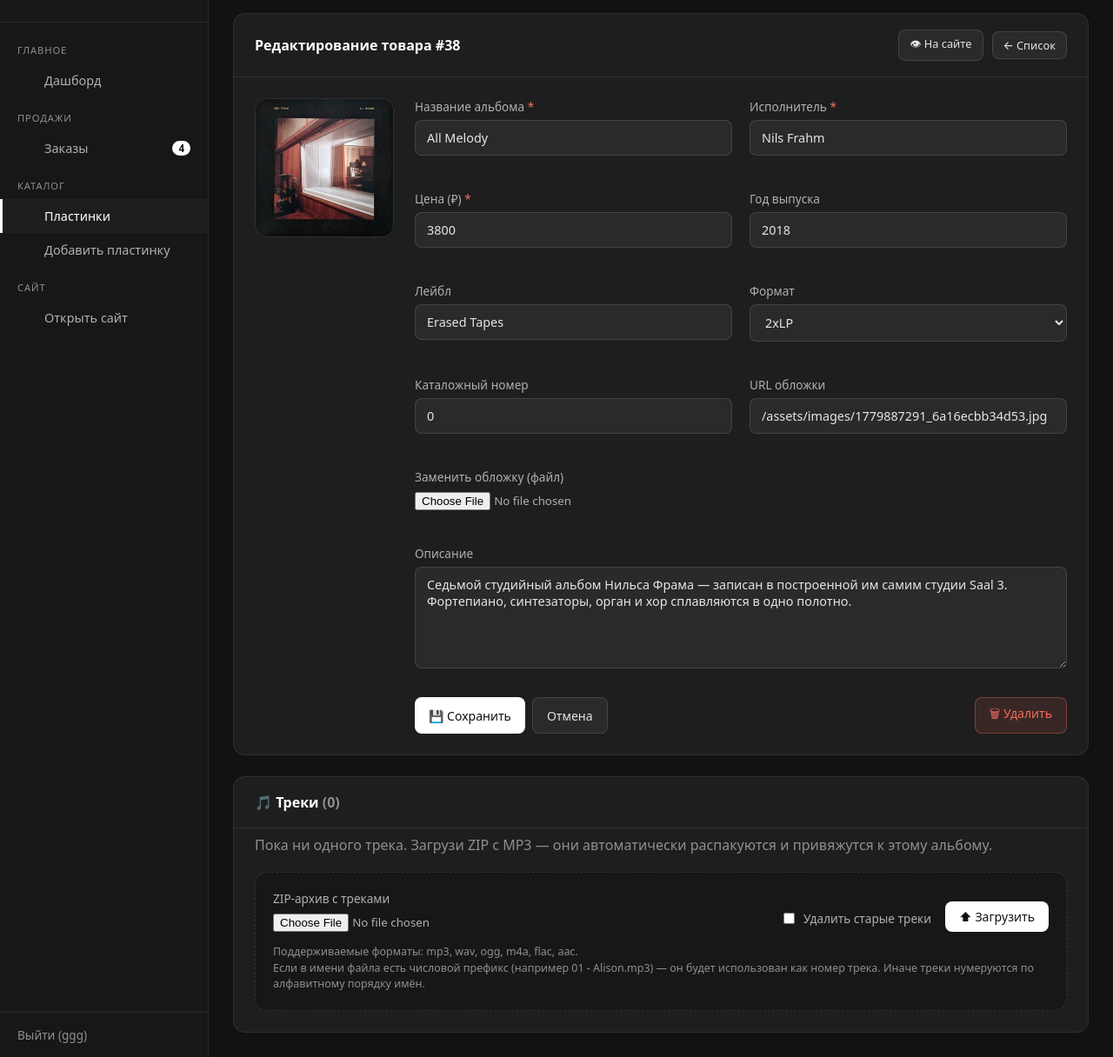
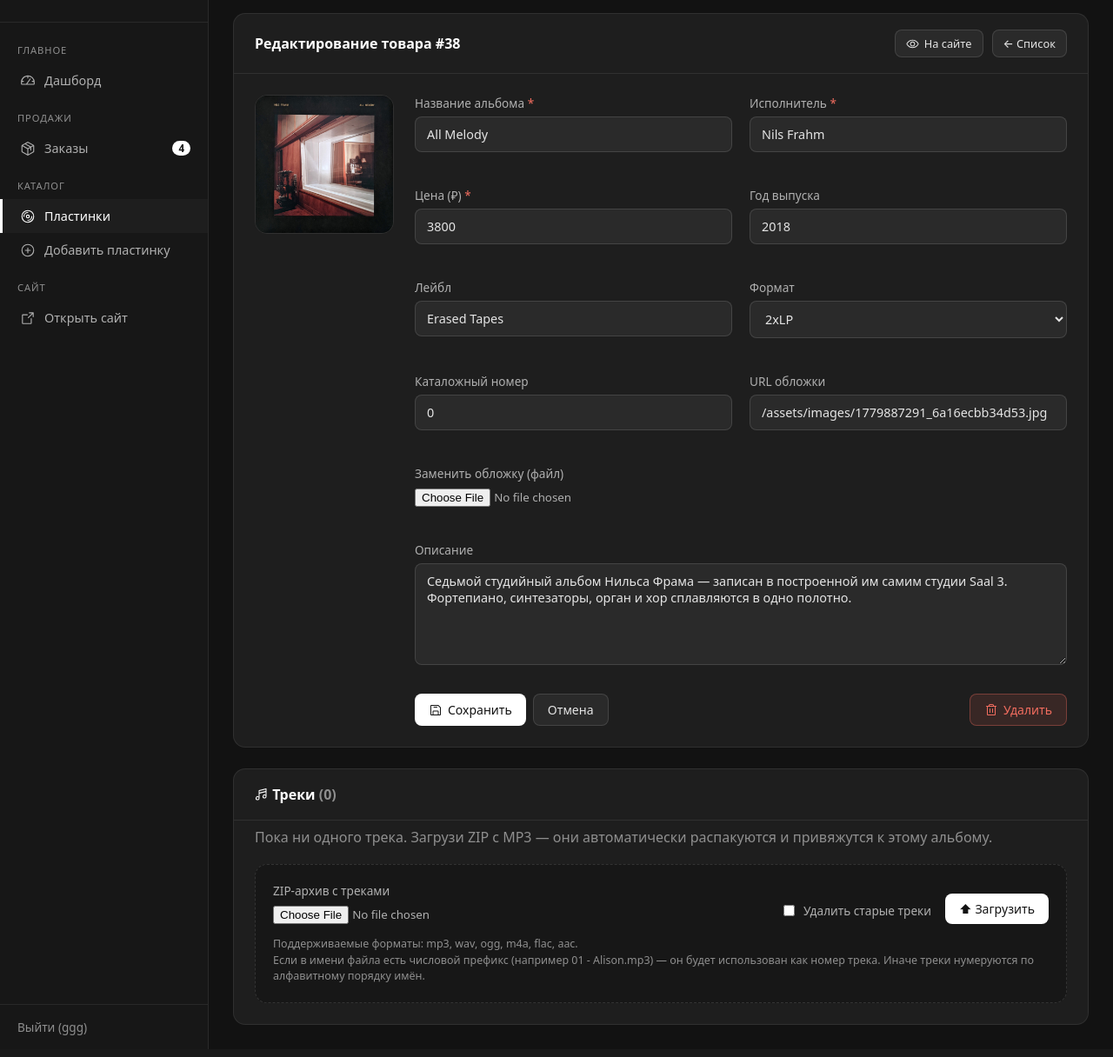
Before and after one commit to pizzakiller1337/svoizvuk, a PHP site: page /admin/products/edit.php?id=38 in a window 1280 px wide. Shown: the part 66-1282 px from the top of the page at 87% size. Run offline with PHP 8.4, Linux system fonts and the light colour scheme; a user stored in the database is signed in; data comes from the database, SQL or seed files in the repository; data that the repository does not hold is empty.

Commit message:
Стиль: шрифт Unbounded, иконки Phosphor, табличные цифры, lazy-обложки
- Unbounded (вариативный, локальный хостинг, 82КБ cyrillic+latin)
  для крупных заголовков: site-title, page-title, hero/contact/success;
  токен --font-display; капс-лейблы остаются системными
- Phosphor-иконки (11 шт.) инлайн-SVG через admin_icon():
  навигация админки (были пустые спаны), кнопки edit.php
  (были эмодзи 💾🗑👁🎵✕), плейсхолдер обложки, play-кнопка плеера
- font-variant-numeric: tabular-nums для всех цен и таблиц админки
- loading=lazy + decoding=async на обложках каталога (PHP и JS-шаблон)
- bump styles?v=10, tokens?v=3, admin?v=4

Co-Authored-By: Claude Opus 4.8 <noreply@anthropic.com>

```diff
--- a/about.php
+++ b/about.php
@@ -31,7 +31,7 @@ if ($r) { $stats['genres'] = (int)mysqli_fetch_assoc($r)['c']; }
     <link rel="apple-touch-icon" sizes="180x180" href="/assets/logo/apple-touch-icon.png">
     <link rel="manifest" href="/site.webmanifest">
     <meta name="theme-color" content="#171717">
-    <link rel="stylesheet" href="styles.css?v=9">
+    <link rel="stylesheet" href="styles.css?v=10">
 </head>
 <body>
 <?php require 'header.php'; ?>
--- a/admin/includes/admin.css
+++ b/admin/includes/admin.css
@@ -2,7 +2,7 @@
    АДМИН-ПАНЕЛЬ — общие стили
    Цвета/радиусы/тени — только через токены (tokens.css).
    ============================================================ */
-@import url("/tokens.css?v=2");
+@import url("/tokens.css?v=3");
 
 * { margin: 0; padding: 0; box-sizing: border-box; font-family: var(--font-sans); }
 body { background: var(--surface-0); color: var(--text-primary); min-height: 100vh; display: flex; flex-direction: column; }
@@ -95,6 +95,7 @@ th {
 td {
     padding: 14px 16px; border-bottom: 1px solid var(--border-subtle);
     font-size: 0.9rem; color: var(--text-primary); vertical-align: middle;
+    font-variant-numeric: tabular-nums;
 }
 tr:last-child td { border-bottom: none; }
 tr:hover td { background: var(--surface-3); }
@@ -354,3 +355,8 @@ img { max-width: 100%; }
     padding: 20px;
     background: var(--surface-1);
 }
+
+/* ---------- SVG-иконки (Phosphor) ---------- */
+.icon svg { display: block; }
+h3 svg, .btn svg { vertical-align: -2px; }
+.img-preview-ph svg { opacity: 0.45; }
--- a/admin/includes/header.php
+++ b/admin/includes/header.php
@@ -1,4 +1,5 @@
 <?php
+require_once __DIR__ . '/icons.php';
 // Считаем количество "новых" заказов для бейджа в сайдбаре.
 // Если таблицы нет или у неё старая схема — просто не показываем бейдж.
 $new_orders_badge = 0;
@@ -27,7 +28,7 @@ if (isset($link) && $link) {
     <link rel="apple-touch-icon" sizes="180x180" href="/assets/logo/apple-touch-icon.png">
     <link rel="manifest" href="/site.webmanifest">
     <meta name="theme-color" content="#171717">
-    <link rel="stylesheet" href="/admin/includes/admin.css?v=3">
+    <link rel="stylesheet" href="/admin/includes/admin.css?v=4">
 </head>
 <body>
 <div class="admin-layout">
@@ -41,14 +42,14 @@ if (isset($link) && $link) {
                 <div class="nav-section-title">Главное</div>
                 <a href="/admin/index.php"
                    class="nav-item <?= ($current_page ?? '') === 'dashboard' ? 'active' : '' ?>">
-                    <span class="icon"></span> Дашборд
+                    <span class="icon"><?= admin_icon('gauge') ?></span> Дашборд
                 </a>
             </div>
             <div class="nav-section">
                 <div class="nav-section-title">Продажи</div>
                 <a href="/admin/orders/index.php"
                    class="nav-item <?= ($current_page ?? '') === 'orders' ? 'active' : '' ?>">
-                    <span class="icon"></span> Заказы
+                    <span class="icon"><?= admin_icon('package') ?></span> Заказы
                     <?php if ($new_orders_badge > 0): ?>
                         <span class="nav-badge"><?= $new_orders_badge ?></span>
                     <?php endif; ?>
@@ -58,17 +59,17 @@ if (isset($link) && $link) {
                 <div class="nav-section-title">Каталог</div>
                 <a href="/admin/products/index.php"
                    class="nav-item <?= ($current_page ?? '') === 'products' ? 'active' : '' ?>">
-                    <span class="icon"></span> Пластинки
+                    <span class="icon"><?= admin_icon('vinyl-record') ?></span> Пластинки
                 </a>
                 <a href="/admin/products/add.php"
                    class="nav-item <?= ($current_page ?? '') === 'add_product' ? 'active' : '' ?>">
-                    <span class="icon"></span> Добавить пластинку
+                    <span class="icon"><?= admin_icon('plus-circle') ?></span> Добавить пластинку
                 </a>
             </div>
             <div class="nav-section">
                 <div class="nav-section-title">Сайт</div>
                 <a href="/" class="nav-item" target="_blank">
-                    <span class="icon"></span> Открыть сайт
+                    <span class="icon"><?= admin_icon('arrow-square-out') ?></span> Открыть сайт
                 </a>
             </div>
         </nav>
--- /dev/null
+++ b/admin/includes/icons.php
@@ -0,0 +1,22 @@
+<?php
+/**
+ * Инлайн SVG-иконки (Phosphor, regular, viewBox 256).
+ * Использование: <?= admin_icon('trash') ?>
+ */
+function admin_icon(string $name, int $size = 18): string {
+    static $paths = [
+        'gauge' => 'M207.06,72.67A111.24,111.24,0,0,0,128,40h-.4C66.07,40.21,16,91,16,153.13V176a16,16,0,0,0,16,16H224a16,16,0,0,0,16-16V152A111.25,111.25,0,0,0,207.06,72.67ZM224,176H119.71l54.76-75.3a8,8,0,0,0-12.94-9.42L99.92,176H32V153.13c0-3.08.15-6.12.43-9.13H56a8,8,0,0,0,0-16H35.27c10.32-38.86,44-68.24,84.73-71.66V80a8,8,0,0,0,16,0V56.33A96.14,96.14,0,0,1,221,128H200a8,8,0,0,0,0,16h23.67c.21,2.65.33,5.31.33,8Z',
+        'package' => 'M223.68,66.15,135.68,18a15.88,15.88,0,0,0-15.36,0l-88,48.17a16,16,0,0,0-8.32,14v95.64a16,16,0,0,0,8.32,14l88,48.17a15.88,15.88,0,0,0,15.36,0l88-48.17a16,16,0,0,0,8.32-14V80.18A16,16,0,0,0,223.68,66.15ZM128,32l80.34,44-29.77,16.3-80.35-44ZM128,120,47.66,76l33.9-18.56,80.34,44ZM40,90l80,43.78v85.79L40,175.82Zm176,85.78h0l-80,43.79V133.82l32-17.51V152a8,8,0,0,0,16,0V107.55L216,90v85.77Z',
+        'vinyl-record' => 'M128,24A104,104,0,1,0,232,128,104.11,104.11,0,0,0,128,24Zm0,192a88,88,0,1,1,88-88A88.1,88.1,0,0,1,128,216Zm0-144a56.06,56.06,0,0,0-56,56,8,8,0,0,1-16,0,72.08,72.08,0,0,1,72-72,8,8,0,0,1,0,16Zm72,56a72.08,72.08,0,0,1-72,72,8,8,0,0,1,0-16,56.06,56.06,0,0,0,56-56,8,8,0,0,1,16,0Zm-40,0a32,32,0,1,0-32,32A32,32,0,0,0,160,128Zm-48,0a16,16,0,1,1,16,16A16,16,0,0,1,112,128Z',
+        'plus-circle' => 'M128,24A104,104,0,1,0,232,128,104.11,104.11,0,0,0,128,24Zm0,192a88,88,0,1,1,88-88A88.1,88.1,0,0,1,128,216Zm48-88a8,8,0,0,1-8,8H136v32a8,8,0,0,1-16,0V136H88a8,8,0,0,1,0-16h32V88a8,8,0,0,1,16,0v32h32A8,8,0,0,1,176,128Z',
+        'arrow-square-out' => 'M224,104a8,8,0,0,1-16,0V59.32l-66.33,66.34a8,8,0,0,1-11.32-11.32L196.68,48H152a8,8,0,0,1,0-16h64a8,8,0,0,1,8,8Zm-40,24a8,8,0,0,0-8,8v72H48V80h72a8,8,0,0,0,0-16H48A16,16,0,0,0,32,80V208a16,16,0,0,0,16,16H176a16,16,0,0,0,16-16V136A8,8,0,0,0,184,128Z',
+        'eye' => 'M247.31,124.76c-.35-.79-8.82-19.58-27.65-38.41C194.57,61.26,162.88,48,128,48S61.43,61.26,36.34,86.35C17.51,105.18,9,124,8.69,124.76a8,8,0,0,0,0,6.5c.35.79,8.82,19.57,27.65,38.4C61.43,194.74,93.12,208,128,208s66.57-13.26,91.66-38.34c18.83-18.83,27.3-37.61,27.65-38.4A8,8,0,0,0,247.31,124.76ZM128,192c-30.78,0-57.67-11.19-79.93-33.25A133.47,133.47,0,0,1,25,128,133.33,133.33,0,0,1,48.07,97.25C70.33,75.19,97.22,64,128,64s57.67,11.19,79.93,33.25A133.46,133.46,0,0,1,231.05,128C223.84,141.46,192.43,192,128,192Zm0-112a48,48,0,1,0,48,48A48.05,48.05,0,0,0,128,80Zm0,80a32,32,0,1,1,32-32A32,32,0,0,1,128,160Z',
+        'floppy-disk' => 'M219.31,72,184,36.69A15.86,15.86,0,0,0,172.69,32H48A16,16,0,0,0,32,48V208a16,16,0,0,0,16,16H208a16,16,0,0,0,16-16V83.31A15.86,15.86,0,0,0,219.31,72ZM168,208H88V152h80Zm40,0H184V152a16,16,0,0,0-16-16H88a16,16,0,0,0-16,16v56H48V48H172.69L208,83.31ZM160,72a8,8,0,0,1-8,8H96a8,8,0,0,1,0-16h56A8,8,0,0,1,160,72Z',
+        'trash' => 'M216,48H176V40a24,24,0,0,0-24-24H104A24,24,0,0,0,80,40v8H40a8,8,0,0,0,0,16h8V208a16,16,0,0,0,16,16H192a16,16,0,0,0,16-16V64h8a8,8,0,0,0,0-16ZM96,40a8,8,0,0,1,8-8h48a8,8,0,0,1,8,8v8H96Zm96,168H64V64H192ZM112,104v64a8,8,0,0,1-16,0V104a8,8,0,0,1,16,0Zm48,0v64a8,8,0,0,1-16,0V104a8,8,0,0,1,16,0Z',
+        'music-notes' => 'M212.92,17.69a8,8,0,0,0-6.86-1.45l-128,32A8,8,0,0,0,72,56V166.08A36,36,0,1,0,88,196V110.25l112-28v51.83A36,36,0,1,0,216,164V24A8,8,0,0,0,212.92,17.69ZM52,216a20,20,0,1,1,20-20A20,20,0,0,1,52,216ZM88,93.75V62.25l112-28v31.5ZM180,184a20,20,0,1,1,20-20A20,20,0,0,1,180,184Z',
+        'x' => 'M205.66,194.34a8,8,0,0,1-11.32,11.32L128,139.31,61.66,205.66a8,8,0,0,1-11.32-11.32L116.69,128,50.34,61.66A8,8,0,0,1,61.66,50.34L128,116.69l66.34-66.35a8,8,0,0,1,11.32,11.32L139.31,128Z',
+        'play' => 'M232.4,114.49,88.32,26.35a16,16,0,0,0-16.2-.3A15.86,15.86,0,0,0,64,39.87V216.13A15.94,15.94,0,0,0,80,232a16.07,16.07,0,0,0,8.36-2.35L232.4,141.51a15.81,15.81,0,0,0,0-27ZM80,215.94V40l143.83,88Z',
+    ];
+    if (!isset($paths[$name])) return '';
+    return '<svg xmlns="http://www.w3.org/2000/svg" width="' . $size . '" height="' . $size . '" viewBox="0 0 256 256" fill="currentColor" aria-hidden="true"><path d="' . $paths[$name] . '"/></svg>';
+}
--- a/admin/login.php
+++ b/admin/login.php
@@ -63,7 +63,7 @@ if ($_SERVER['REQUEST_METHOD'] === 'POST') {
     <link rel="apple-touch-icon" sizes="180x180" href="/assets/logo/apple-touch-icon.png">
     <link rel="manifest" href="/site.webmanifest">
     <meta name="theme-color" content="#171717">
-    <link rel="stylesheet" href="/tokens.css?v=2">
+    <link rel="stylesheet" href="/tokens.css?v=3">
     <style>
         * { margin: 0; padding: 0; box-sizing: border-box; font-family: var(--font-sans); }
         body { background: var(--surface-0); color: var(--text-primary); min-height: 100vh; display: flex; align-items: center; justify-content: center; }
--- a/admin/orders/index.php
+++ b/admin/orders/index.php
@@ -94,7 +94,7 @@ require_once __DIR__ . '/../includes/header.php';
     </select>
     <button type="submit" class="btn btn-edit">Найти</button>
     <?php if ($search || $status): ?>
-        <a href="index.php" class="btn btn-edit">✕ Сбросить</a>
+        <a href="index.php" class="btn btn-edit"><?= admin_icon('x', 14) ?> Сбросить</a>
     <?php endif; ?>
 </form>
 
--- a/admin/products/edit.php
+++ b/admin/products/edit.php
@@ -97,7 +97,7 @@ require_once '../includes/header.php';
     <div class="card-header">
         <h3>Редактирование товара #<?= $product_id ?></h3>
         <div class="u-row">
-            <a href="../../product.php?id=<?= $product_id ?>" target="_blank" class="btn btn-edit btn-sm">👁 На сайте</a>
+            <a href="../../product.php?id=<?= $product_id ?>" target="_blank" class="btn btn-edit btn-sm"><?= admin_icon('eye', 15) ?> На сайте</a>
             <a href="index.php" class="btn btn-edit btn-sm">← Список</a>
         </div>
     </div>
@@ -108,7 +108,7 @@ require_once '../includes/header.php';
             <?php if ($product['image_url']): ?>
                 <img src="<?= htmlspecialchars($product['image_url']) ?>" class="img-preview" alt="">
             <?php else: ?>
-                <div class="img-preview-ph">🎵</div>
+                <div class="img-preview-ph"><?= admin_icon('music-notes', 48) ?></div>
             <?php endif; ?>
         </div>
 
@@ -161,9 +161,9 @@ require_once '../includes/header.php';
                 </div>
             </div>
             <div class="btn-actions" style="margin-top:8px;">
-                <button type="submit" class="btn btn-primary">💾 Сохранить</button>
+                <button type="submit" class="btn btn-primary"><?= admin_icon('floppy-disk', 16) ?> Сохранить</button>
                 <a href="index.php" class="btn btn-edit">Отмена</a>
-                <a href="delete.php?id=<?= $product_id ?>&t=<?= csrf_token() ?>" class="btn btn-delete" onclick="return confirm('Удалить этот товар?')" style="margin-left:auto;">🗑 Удалить</a>
+                <a href="delete.php?id=<?= $product_id ?>&t=<?= csrf_token() ?>" class="btn btn-delete" onclick="return confirm('Удалить этот товар?')" style="margin-left:auto;"><?= admin_icon('trash', 16) ?> Удалить</a>
             </div>
         </form>
     </div>
@@ -172,7 +172,7 @@ require_once '../includes/header.php';
 <!-- ============ ТРЕКИ ============ -->
 <div class="card" style="margin-top:24px;">
     <div class="card-header">
-        <h3>🎵 Треки <span class="u-muted">(<?= count($tracks) ?>)</span></h3>
+        <h3><?= admin_icon('music-notes', 16) ?> Треки <span class="u-muted">(<?= count($tracks) ?>)</span></h3>
     </div>
 
     <?php if ($tracks_flash): ?>
--- a/admin/products/index.php
+++ b/admin/products/index.php
@@ -53,7 +53,7 @@ require_once __DIR__ . '/../includes/header.php';
            value="<?= htmlspecialchars($search) ?>">
     <button type="submit" class="btn btn-edit">Найти</button>
     <?php if ($search): ?>
-        <a href="index.php" class="btn btn-edit">✕ Сбросить</a>
+        <a href="index.php" class="btn btn-edit"><?= admin_icon('x', 14) ?> Сбросить</a>
     <?php endif; ?>
 </form>
 
--- a/cart.php
+++ b/cart.php
@@ -58,7 +58,7 @@ if (!empty($_SESSION['cart'])) {
     <link rel="apple-touch-icon" sizes="180x180" href="/assets/logo/apple-touch-icon.png">
     <link rel="manifest" href="/site.webmanifest">
     <meta name="theme-color" content="#171717">
-    <link rel="stylesheet" href="styles.css?v=9">
+    <link rel="stylesheet" href="styles.css?v=10">
 </head>
 <body>
 <?php require 'header.php'; ?>
--- a/checkout.php
+++ b/checkout.php
@@ -116,7 +116,7 @@ $grand_total = $total + $delivery_cost;
     <link rel="apple-touch-icon" sizes="180x180" href="/assets/logo/apple-touch-icon.png">
     <link rel="manifest" href="/site.webmanifest">
     <meta name="theme-color" content="#171717">
-    <link rel="stylesheet" href="styles.css?v=9">
+    <link rel="stylesheet" href="styles.css?v=10">
 </head>
 <body>
 <?php require 'header.php'; ?>
--- a/login.php
+++ b/login.php
@@ -71,7 +71,7 @@ if ($_SERVER['REQUEST_METHOD'] === 'POST') {
     <link rel="apple-touch-icon" sizes="180x180" href="/assets/logo/apple-touch-icon.png">
     <link rel="manifest" href="/site.webmanifest">
     <meta name="theme-color" content="#171717">
-    <link rel="stylesheet" href="styles.css?v=9">
+    <link rel="stylesheet" href="styles.css?v=10">
 </head>
 <body>
 <?php require 'header.php'; ?>
--- a/order_success.php
+++ b/order_success.php
@@ -23,7 +23,7 @@ $order = $_SESSION['last_order'];
     <link rel="apple-touch-icon" sizes="180x180" href="/assets/logo/apple-touch-icon.png">
     <link rel="manifest" href="/site.webmanifest">
     <meta name="theme-color" content="#171717">
-    <link rel="stylesheet" href="styles.css?v=9">
+    <link rel="stylesheet" href="styles.css?v=10">
 </head>
 <body>
 <?php require 'header.php'; ?>
--- a/payment.php
+++ b/payment.php
@@ -168,7 +168,7 @@ if ($_SERVER['REQUEST_METHOD'] === 'POST') {
     <link rel="apple-touch-icon" sizes="180x180" href="/assets/logo/apple-touch-icon.png">
     <link rel="manifest" href="/site.webmanifest">
     <meta name="theme-color" content="#171717">
-    <link rel="stylesheet" href="styles.css?v=9">
+    <link rel="stylesheet" href="styles.css?v=10">
 </head>
 <body>
 <?php require 'header.php'; ?>
--- a/product.php
+++ b/product.php
@@ -39,7 +39,7 @@ $tracks = mysqli_fetch_all(mysqli_stmt_get_result($stmt_tracks), MYSQLI_ASSOC);
     <link rel="apple-touch-icon" sizes="180x180" href="/assets/logo/apple-touch-icon.png">
     <link rel="manifest" href="/site.webmanifest">
     <meta name="theme-color" content="#171717">
-    <link rel="stylesheet" href="styles.css?v=9">
+    <link rel="stylesheet" href="styles.css?v=10">
 </head>
 <body>
 <?php require 'header.php'; ?>
@@ -64,7 +64,7 @@ $tracks = mysqli_fetch_all(mysqli_stmt_get_result($stmt_tracks), MYSQLI_ASSOC);
                                     <span class="track-title"><?= htmlspecialchars($track['title']) ?></span>
                                     <?php if (!empty($track['audio_url'])): ?>
                                         <div class="audio-player" data-src="<?= htmlspecialchars($track['audio_url']) ?>">
-                                            <button class="play-btn" title="Воспроизвести">▶</button>
+                                            <button class="play-btn" title="Воспроизвести" aria-label="Воспроизвести"><svg xmlns="http://www.w3.org/2000/svg" width="13" height="13" viewBox="0 0 256 256" fill="currentColor" aria-hidden="true"><path d="M240,128a15.74,15.74,0,0,1-7.6,13.51L88.32,229.65a16,16,0,0,1-16.2.3A15.86,15.86,0,0,1,64,216.13V39.87a15.86,15.86,0,0,1,8.12-13.82,16,16,0,0,1,16.2.3L232.4,114.49A15.74,15.74,0,0,1,240,128Z"/></svg></button>
                                         </div>
                                     <?php endif; ?>
                                 </li>
--- a/register.php
+++ b/register.php
@@ -58,7 +58,7 @@ if ($_SERVER['REQUEST_METHOD'] === 'POST') {
     <link rel="apple-touch-icon" sizes="180x180" href="/assets/logo/apple-touch-icon.png">
     <link rel="manifest" href="/site.webmanifest">
     <meta name="theme-color" content="#171717">
-    <link rel="stylesheet" href="styles.css?v=9">
+    <link rel="stylesheet" href="styles.css?v=10">
 </head>
 <body>
 <?php require 'header.php'; ?>
--- a/tokens.css
+++ b/tokens.css
@@ -1,3 +1,24 @@
+/* ============================================================
+   ДИСПЛЕЙНЫЙ ШРИФТ Unbounded (вариативный, локальный хостинг)
+   Только для заголовков — тело текста остаётся системным.
+   ============================================================ */
+@font-face {
+  font-family: 'Unbounded';
+  font-style: normal;
+  font-weight: 200 900;
+  font-display: swap;
+  src: url('/assets/fonts/unbounded-cyrillic.woff2') format('woff2');
+  unicode-range: U+0301, U+0400-045F, U+0490-0491, U+04B0-04B1, U+2116;
+}
+@font-face {
+  font-family: 'Unbounded';
+  font-style: normal;
+  font-weight: 200 900;
+  font-display: swap;
+  src: url('/assets/fonts/unbounded-latin.woff2') format('woff2');
+  unicode-range: U+0000-00FF, U+0131, U+0152-0153, U+02BB-02BC, U+02C6, U+02DA, U+02DC, U+0304, U+0308, U+0329, U+2000-206F, U+20AC, U+2122, U+2191, U+2193, U+2212, U+2215, U+FEFF, U+FFFD;
+}
+
 /* ============================================================
    ДИЗАЙН-ТОКЕНЫ «Свой звук» — единый источник.
    Подключается через @import из styles.css и admin/includes/admin.css.
@@ -79,6 +100,7 @@
   --font-sans: system-ui, -apple-system, BlinkMacSystemFont, 'Segoe UI',
                Roboto, Oxygen, Ubuntu, sans-serif;
   --font-mono: 'Courier New', monospace;  /* номера карт, технические данные */
+  --font-display: 'Unbounded', var(--font-sans);  /* заголовки */
 
   /* ---------- Слои (z-index) ---------- */
   --z-raised:  10;     /* sticky-сайдбары */
```
Also changed, not shown: index.php (+4 -4 lines), styles.css (+29 -1 lines), assets/fonts/unbounded-cyrillic.woff2 (added), assets/fonts/unbounded-latin.woff2 (added).
